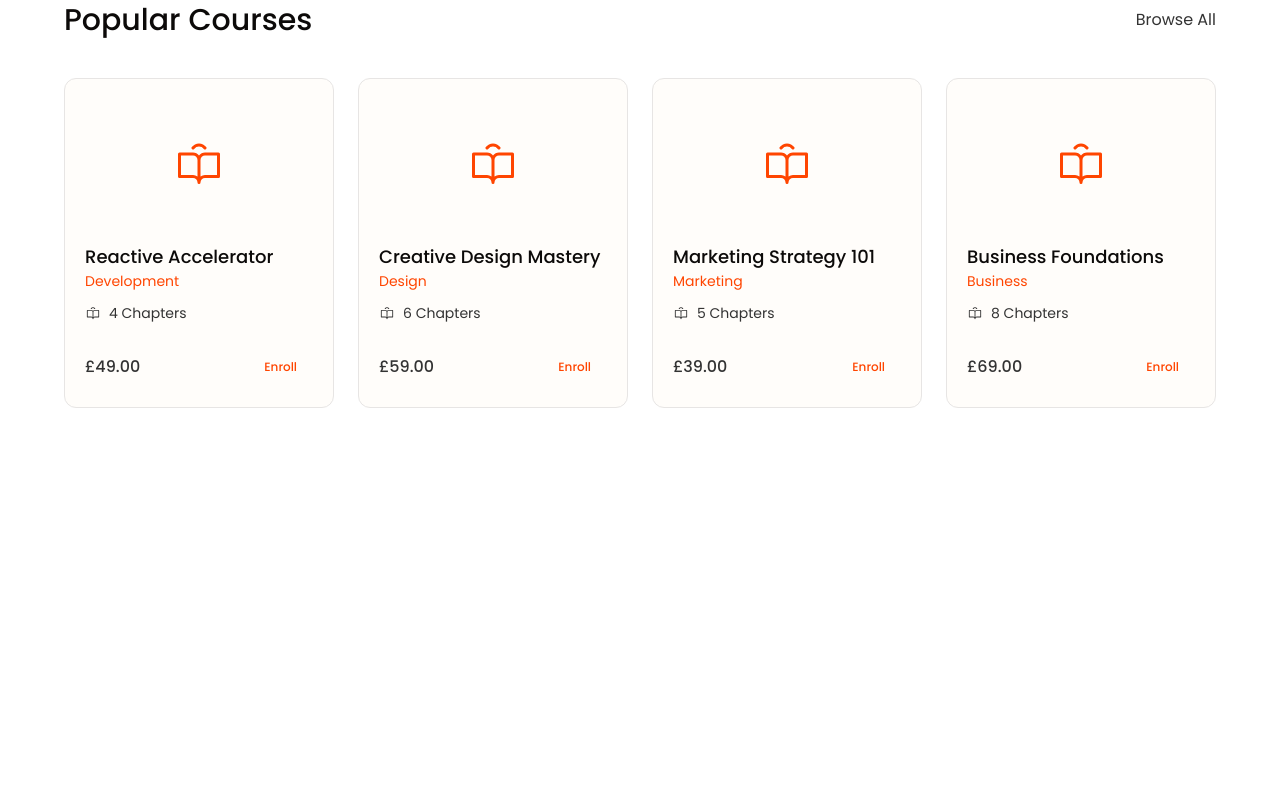
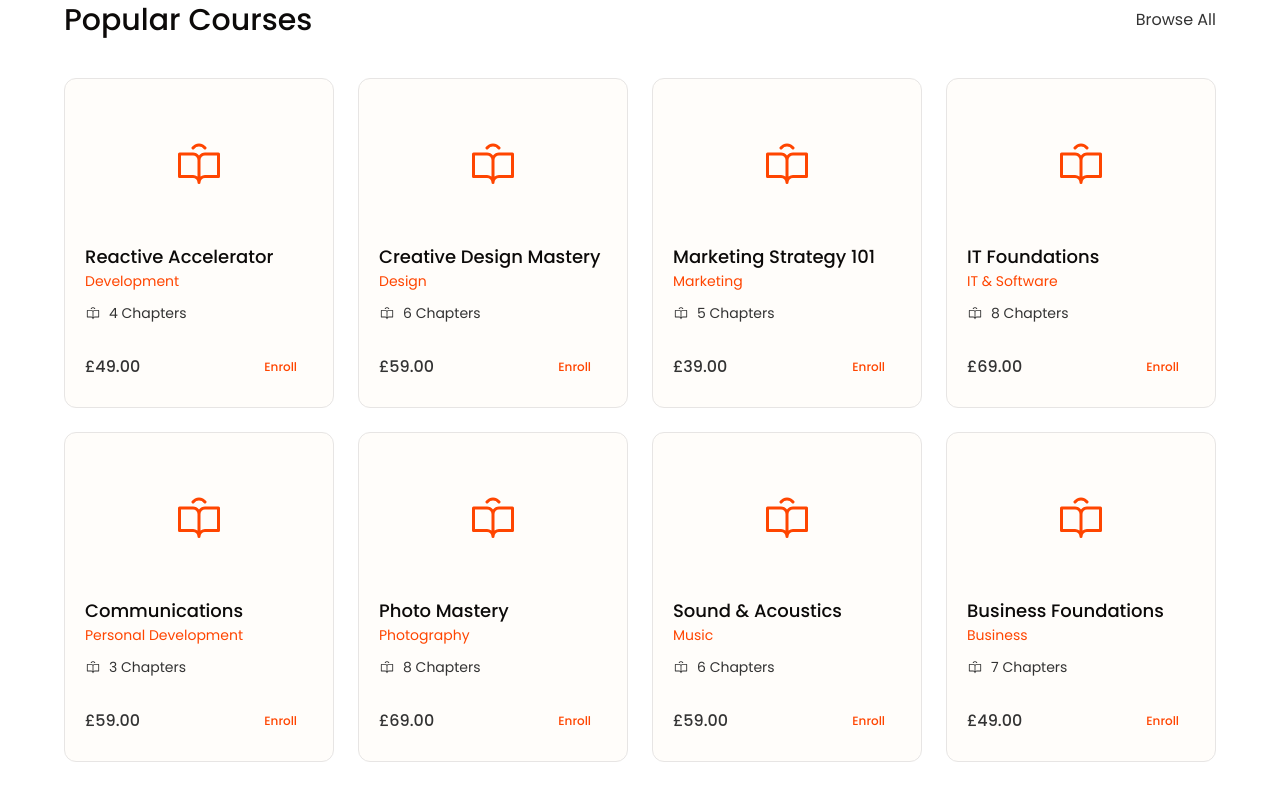
Before and after one commit to Nimira43/Sapienta, a Next.js app: page / in a window 1280 px wide. Shown: the part 1143-1943 px from the top of the page. Before the commit the page ends 1631 px from the top, so only its background shows below. Built offline with nearby package versions, Linux system fonts and the light colour scheme; no server answers.

Commit message:
Extra course data.

```diff
--- a/components/data/uiData.js
+++ b/components/data/uiData.js
@@ -17,5 +17,9 @@ export const courses = [
   { id: 1, title: 'Reactive Accelerator', category: 'Development', chapters: 4, price: 49 },
   { id: 2, title: 'Creative Design Mastery', category: 'Design', chapters: 6, price: 59 },
   { id: 3, title: 'Marketing Strategy 101', category: 'Marketing', chapters: 5, price: 39 },
-  { id: 4, title: 'Business Foundations', category: 'Business', chapters: 8, price: 69 },
+  { id: 4, title: 'IT Foundations', category: 'IT & Software', chapters: 8, price: 69 },
+  { id: 5, title: 'Communications', category: 'Personal Development', chapters: 3, price: 59 },
+  { id: 6, title: 'Photo Mastery', category: 'Photography', chapters: 8, price: 69 },
+  { id: 7, title: 'Sound & Acoustics', category: 'Music', chapters: 6, price: 59 },
+  { id: 8, title: 'Business Foundations', category: 'Business', chapters: 7, price: 49 },
 ]
```
